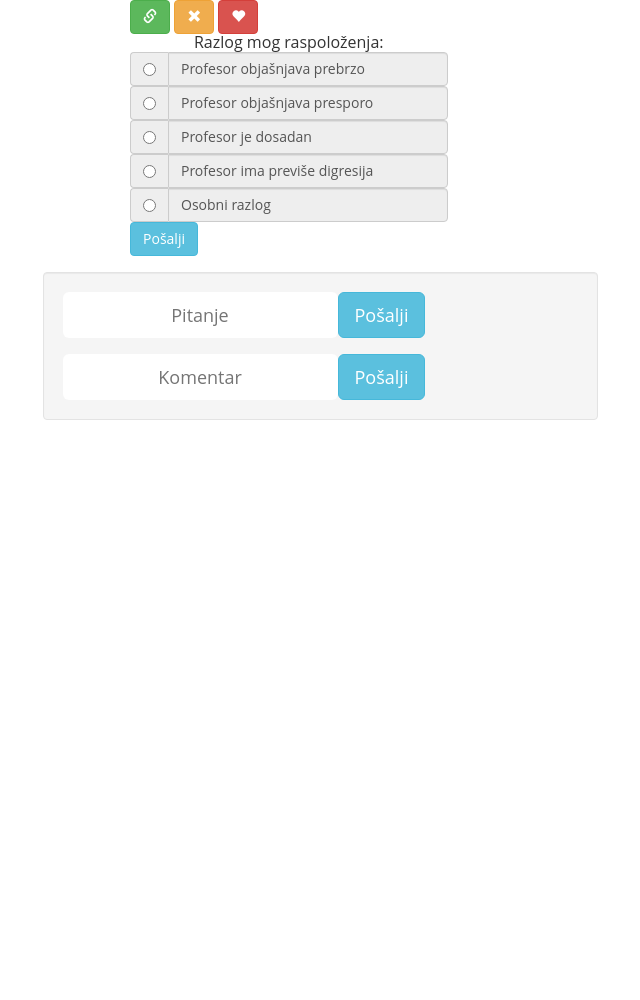
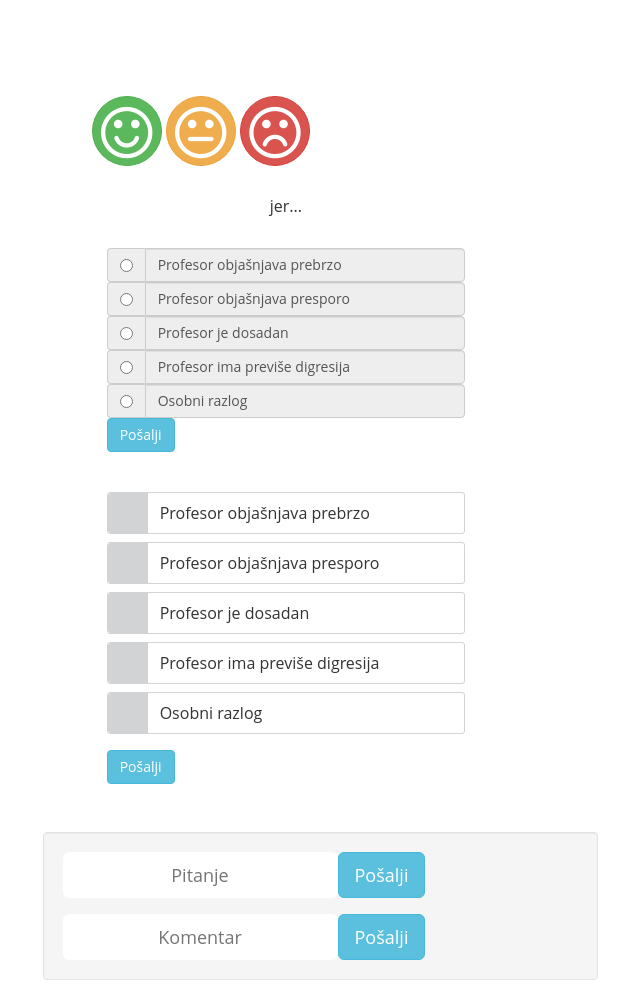
Before and after one commit to dashydasher/Navia, a PHP site: template public/views/student.html.twig in a window 1280 px wide. Shown: the whole page, without its empty margins (320-960 px from the left). Before the commit the page ends 420 px from the top, so only its background shows below. Run offline with PHP 8.4, Linux system fonts and the light colour scheme; the template is opened without the code that fills it, so the values that code supplies are empty; some libraries are stand-ins or nearby versions.

Commit message:
Emoticonsi i razlozi

```diff
--- a/public/css/main.css
+++ b/public/css/main.css
@@ -237,3 +237,121 @@ header .nav-login a{
   line-height:40%;
   text-align: center;
 }
+
+
+
+/* button circle*/
+.btn-circle {
+  width: 70px;
+  height: 70px;
+  text-align: center;
+  padding: 6px 0;
+  font-size: 12px;
+  line-height: 1.42;
+  border-radius: 35px;
+}
+
+/*funky radio buttons*/
+
+@import('https://cdnjs.cloudflare.com/ajax/libs/twitter-bootstrap/3.3.0/css/bootstrap.min.css')
+
+.funkyradio div {
+  clear: both;
+  overflow: hidden;
+}
+
+.funkyradio label {
+  width: 100%;
+  border-radius: 3px;
+  border: 1px solid #D1D3D4;
+  font-weight: normal;
+}
+
+.funkyradio input[type="radio"]:empty
+ {
+  display: none;
+}
+
+.funkyradio input[type="radio"]:empty ~ label
+ {
+  position: relative;
+  line-height: 2.5em;
+  text-indent: 3.25em;
+  margin-top: 0.5em;
+  cursor: pointer;
+  -webkit-user-select: none;
+     -moz-user-select: none;
+      -ms-user-select: none;
+          user-select: none;
+}
+
+.funkyradio input[type="radio"]:empty ~ label:before
+ {
+  position: absolute;
+  display: block;
+  top: 0;
+  bottom: 0;
+  left: 0;
+  content: '';
+  width: 2.5em;
+  background: #D1D3D4;
+  border-radius: 3px 0 0 3px;
+}
+
+.funkyradio input[type="radio"]:hover:not(:checked) ~ label
+ {
+  color: #888;
+}
+
+.funkyradio input[type="radio"]:hover:not(:checked) ~ label:before
+ {
+  content: '\2714';
+  text-indent: .9em;
+  color: #C2C2C2;
+}
+
+.funkyradio input[type="radio"]:checked ~ label
+{
+  color: #777;
+}
+
+.funkyradio input[type="radio"]:checked ~ label:before{
+  content: '\2714';
+  text-indent: .9em;
+  color: #333;
+  background-color: #ccc;
+}
+
+.funkyradio input[type="radio"]:focus ~ label:before {
+  box-shadow: 0 0 0 3px #999;
+}
+
+.funkyradio-default input[type="radio"]:checked ~ label:before{
+  color: #333;
+  background-color: #ccc;
+}
+
+.funkyradio-primary input[type="radio"]:checked ~ label:before {
+  color: #fff;
+  background-color: #337ab7;
+}
+
+.funkyradio-success input[type="radio"]:checked ~ label:before {
+  color: #fff;
+  background-color: #5cb85c;
+}
+
+.funkyradio-danger input[type="radio"]:checked ~ label:before {
+  color: #fff;
+  background-color: #d9534f;
+}
+
+.funkyradio-warning input[type="radio"]:checked ~ label:before {
+  color: #fff;
+  background-color: #f0ad4e;
+}
+
+.funkyradio-info input[type="radio"]:checked ~ label:before{
+  color: #fff;
+  background-color: #5bc0de;
+}
--- a/public/views/login.html.twig
+++ b/public/views/login.html.twig
@@ -31,7 +31,7 @@
               <form>
                     <input type="text" name="uid" placeholder="Korisničko ime" class="form-control input-md" required>
                     <input type="password" name="pwd" placeholder="Lozinka" class="form-control input-md" required>
-                    <button class="btn btn-success" type="submit" name="submit">Prijava</button>
+                    <button class="btn btn-success" type="submit" name="submit"  >Prijava</button>
 
               </form>
 
--- a/public/views/student.html.twig
+++ b/public/views/student.html.twig
@@ -10,6 +10,7 @@
 
 
   <link rel="stylesheet" type="text/css" href="public/css/main.css">
+      <link rel="stylesheet" href="https://maxcdn.bootstrapcdn.com/font-awesome/4.6.1/css/font-awesome.min.css">
 </head>
 <section>
 
@@ -18,13 +19,7 @@
 </div>
 
 
-
-
-
-<div class="container">
-
-
-
+<br><br><br><br><br><br>
 
 
 
@@ -33,18 +28,17 @@
 
 
 
-<div id="smile">
+      <div class="row"  id="emoticons" >
+          <button type="button" class="btn btn-success btn-circle btn-xl"><i class="fa fa-smile-o fa-5x"></i></button>
+          <button type="button" class="btn btn-warning btn-circle btn-xl"><i class="fa fa-meh-o fa-5x"></i></button>
+          <button type="button" class="btn btn-danger btn-circle btn-xl"><i class="fa fa-frown-o fa-5x"></i></button>
+      </div>
+      <br><br>
+      <div class="row">
+           <div class="col-lg-6 ">
+               <h4 align="center">jer...</h4>
+               <br><br>
 
-<button type="button" class="btn btn-success btn-circle btn-xl"><i class="glyphicon glyphicon-link"></i></button>
-
-<button type="button" class="btn btn-warning btn-circle btn-xl"><i class="glyphicon glyphicon-remove"></i></button>
-<button type="button" class="btn btn-danger btn-circle btn-xl"><i class="glyphicon glyphicon-heart"></i></button>
-</div>
-
-       <div class="row">
-
-           <div class="col-lg-6 ">
-           <h4 align="center">Razlog mog raspoloženja:</h4>
                    <div class="input-group">
                        <span class="input-group-addon beautiful">
                           <input type="radio" name="razlog" value="brzo">
@@ -69,24 +63,65 @@
                        </span>
                        <input type="text" class="form-control" value="Profesor ima previše digresija" readonly>
                   </div>
+
                   <div class="input-group">
                        <span class="input-group-addon beautiful">
                            <input type="radio" name="razlog" value="osobni">
                        </span>
                        <input type="text" class="form-control" value="Osobni razlog" readonly>
                   </div>
+
+
                   <button id="razlog-submit" class="btn btn-info ">Pošalji</button>
+                  </div>
+
+       </div>
+
+   </div>
+</div>
+
+<br><br><br>
+
+
+<div class="col-md-7 col-md-offset-4">
+<div class="row">
+
+    <div class="row">
+         <div class="col-lg-6 ">
+             <br><br>
+                 <div class="funkyradio">
+                 <div class="funkyradio-danger">
+                     <input type="radio" name="razlog" id="radio1" value="Profesor objašnjava prebrzo" />
+                     <label for="radio1">Profesor objašnjava prebrzo</label>
+                 </div>
+                 <div class="funkyradio-default">
+                     <input type="radio" name="razlog" id="radio1" value="Profesor objašnjava presporo" />
+                     <label for="radio2">Profesor objašnjava presporo</label>
+                 </div>
+                 <div class="funkyradio-warning">
+                     <input type="radio" name="razlog" id="radio3" value="Profesor je dosadan" />
+                     <label for="radio3">Profesor je dosadan</label>
+                 </div>
+                 <div class="funkyradio-info">
+                     <input type="radio" name="razlog" id="radio4" value="Profesor ima previše digresija" />
+                     <label for="radio4">Profesor ima previše digresija</label>
+                 </div>
+                 <div class="funkyradio-success">
+                     <input type="radio" name="razlog" id="radio5" value="Osobni razlog" />
+                     <label for="radio5">Osobni razlog</label>
+                 </div>
+<br>
+                <button id="razlog-submit" class="btn btn-info ">Pošalji</button>
+                </div>
+                <br><br><br>
+         </div>
+     </div>
+
  </div>
 </div>
 
 
-
-
 </div>
-</div>
-</div>
-
-
 
 
 </section>
```
Lines whose indentation alone changed are shown as unchanged.
